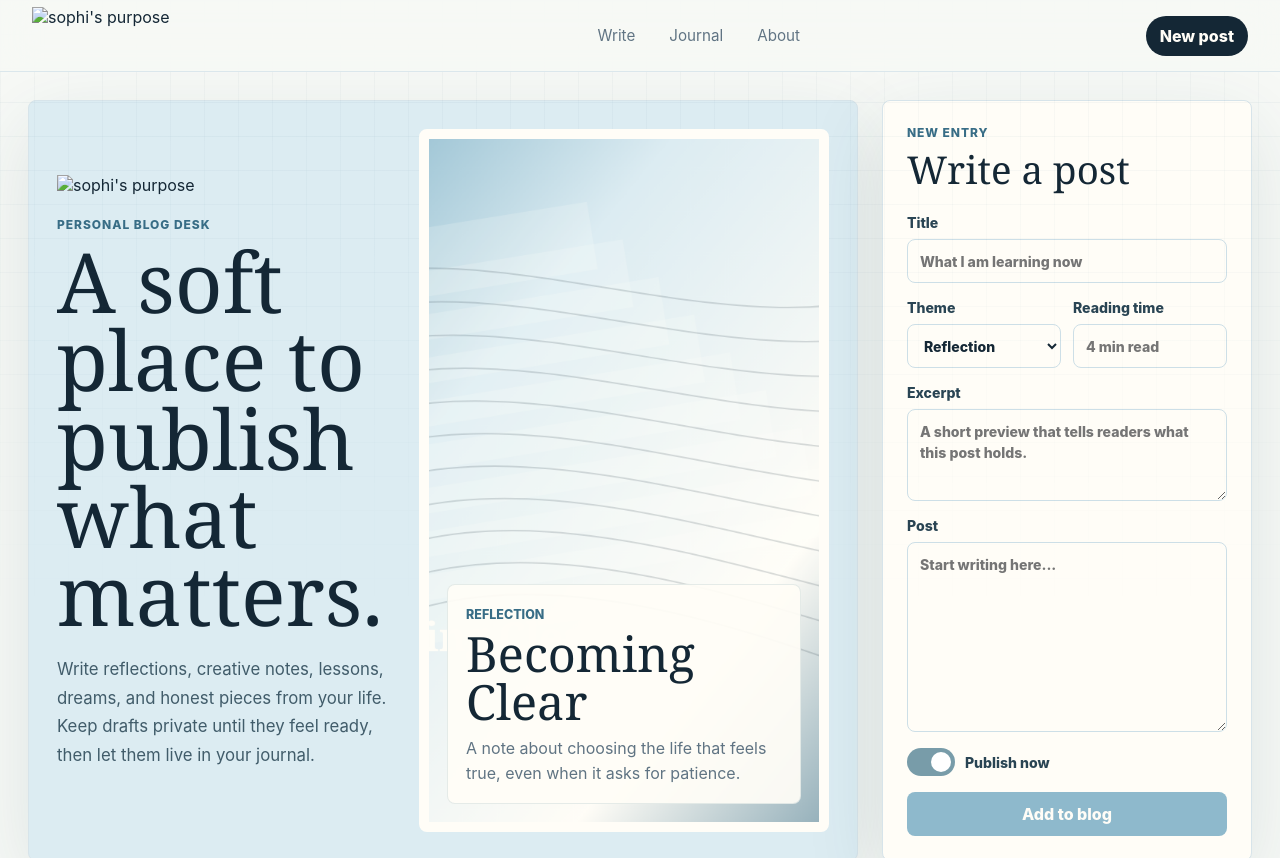
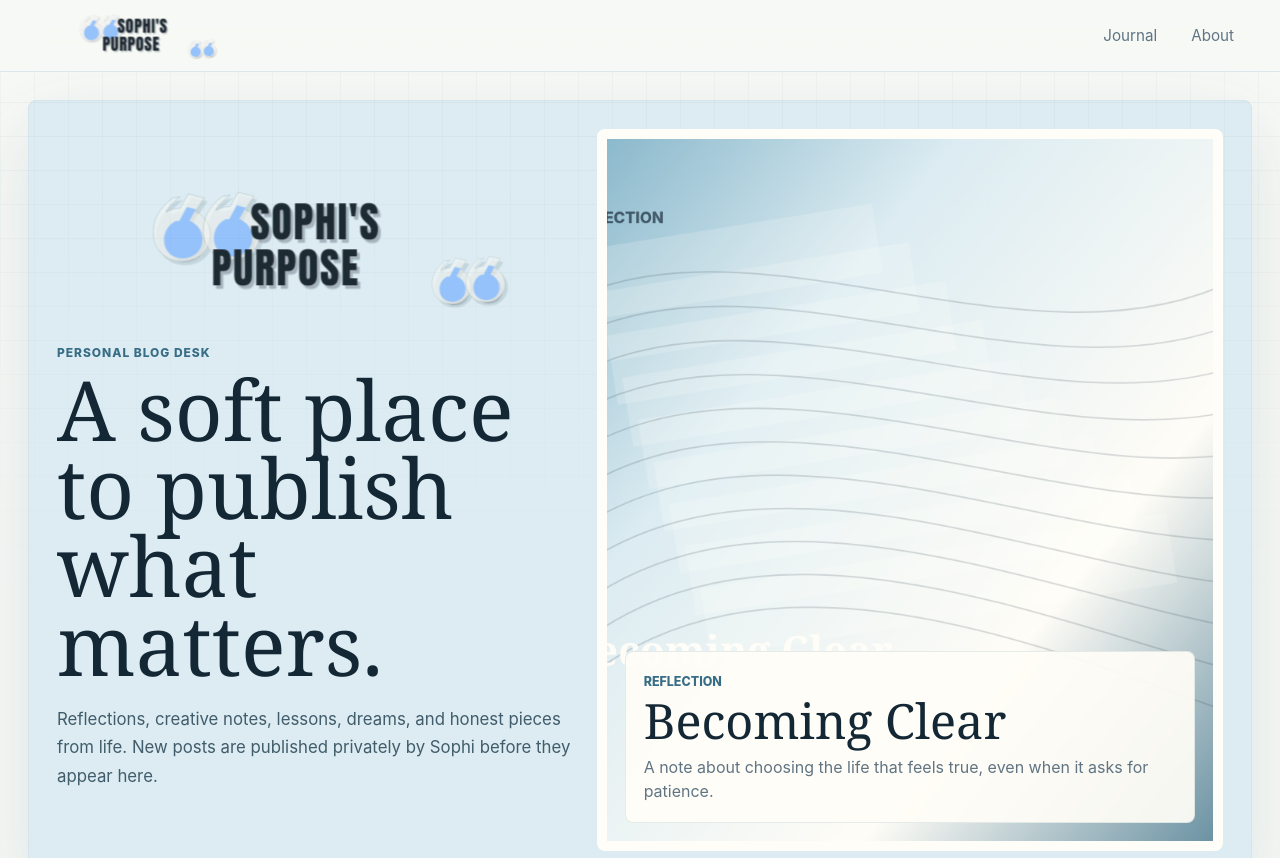
Before and after one commit to smvverli-source/sophis-purpose, a plain HTML site: page index.html in a window 1280 px wide. Shown: the top 858 px of the page. Drawn offline with Linux system fonts and the light colour scheme.

Commit message:
Add files via upload

```diff
--- a/index.html
+++ b/index.html
@@ -14,28 +14,63 @@
     <link rel="stylesheet" href="styles.css" />
   </head>
   <body>
+    <svg class="logo-sprite" aria-hidden="true" focusable="false">
+      <symbol id="sophis-purpose-logo" viewBox="0 0 1280 520">
+        <defs>
+          <filter id="softShadow" x="-10%" y="-10%" width="120%" height="130%">
+            <feDropShadow dx="10" dy="12" stdDeviation="0" flood-color="#142735" flood-opacity="0.28" />
+          </filter>
+          <pattern id="paperGrid" width="8" height="8" patternUnits="userSpaceOnUse">
+            <path d="M0 0H8M0 0V8" fill="none" stroke="#142735" stroke-width="0.5" opacity="0.22" />
+          </pattern>
+        </defs>
+        <g filter="url(#softShadow)">
+          <g transform="translate(56 78) rotate(-2)">
+            <path d="M95 12C45 45 22 88 23 136c1 56 43 97 101 97 54 0 96-40 96-92 0-35-19-64-49-80l32-45-55-16-29 49c-17-1-34 2-50 11 10-19 27-36 51-51L95 12Z" fill="#fffdf7" stroke="#142735" stroke-width="1" opacity="0.42" />
+            <path d="M95 12C45 45 22 88 23 136c1 56 43 97 101 97 54 0 96-40 96-92 0-35-19-64-49-80l32-45-55-16-29 49c-17-1-34 2-50 11 10-19 27-36 51-51L95 12Z" fill="url(#paperGrid)" opacity="0.5" />
+            <path d="M101 92c-26 13-42 37-42 68 0 36 28 62 66 62 38 0 67-27 67-64 0-31-16-53-43-65l24-39-31-9-28 48c-4-1-8-1-13-1Z" fill="#95c2fa" />
+            <path d="M268 12c-50 33-73 76-72 124 1 56 43 97 101 97 54 0 96-40 96-92 0-35-19-64-49-80l32-45-55-16-29 49c-17-1-34 2-50 11 10-19 27-36 51-51L268 12Z" fill="#fffdf7" stroke="#142735" stroke-width="1" opacity="0.42" />
+            <path d="M268 12c-50 33-73 76-72 124 1 56 43 97 101 97 54 0 96-40 96-92 0-35-19-64-49-80l32-45-55-16-29 49c-17-1-34 2-50 11 10-19 27-36 51-51L268 12Z" fill="url(#paperGrid)" opacity="0.5" />
+            <path d="M274 92c-26 13-42 37-42 68 0 36 28 62 66 62 38 0 67-27 67-64 0-31-16-53-43-65l24-39-31-9-28 48c-4-1-8-1-13-1Z" fill="#95c2fa" />
+          </g>
+          <text x="420" y="230" fill="#1f2932" font-family="Impact, Haettenschweiler, 'Arial Black', sans-serif" font-size="145" letter-spacing="6">SOPHI'S</text>
+          <text x="286" y="390" fill="#1f2932" font-family="Impact, Haettenschweiler, 'Arial Black', sans-serif" font-size="145" letter-spacing="6">PURPOSE</text>
+          <g transform="translate(1030 300) rotate(-3) scale(.68)">
+            <path d="M95 12C45 45 22 88 23 136c1 56 43 97 101 97 54 0 96-40 96-92 0-35-19-64-49-80l32-45-55-16-29 49c-17-1-34 2-50 11 10-19 27-36 51-51L95 12Z" fill="#fffdf7" stroke="#142735" stroke-width="1" opacity="0.42" />
+            <path d="M95 12C45 45 22 88 23 136c1 56 43 97 101 97 54 0 96-40 96-92 0-35-19-64-49-80l32-45-55-16-29 49c-17-1-34 2-50 11 10-19 27-36 51-51L95 12Z" fill="url(#paperGrid)" opacity="0.5" />
+            <path d="M101 92c-26 13-42 37-42 68 0 36 28 62 66 62 38 0 67-27 67-64 0-31-16-53-43-65l24-39-31-9-28 48c-4-1-8-1-13-1Z" fill="#95c2fa" />
+            <path d="M268 12c-50 33-73 76-72 124 1 56 43 97 101 97 54 0 96-40 96-92 0-35-19-64-49-80l32-45-55-16-29 49c-17-1-34 2-50 11 10-19 27-36 51-51L268 12Z" fill="#fffdf7" stroke="#142735" stroke-width="1" opacity="0.42" />
+            <path d="M268 12c-50 33-73 76-72 124 1 56 43 97 101 97 54 0 96-40 96-92 0-35-19-64-49-80l32-45-55-16-29 49c-17-1-34 2-50 11 10-19 27-36 51-51L268 12Z" fill="url(#paperGrid)" opacity="0.5" />
+            <path d="M274 92c-26 13-42 37-42 68 0 36 28 62 66 62 38 0 67-27 67-64 0-31-16-53-43-65l24-39-31-9-28 48c-4-1-8-1-13-1Z" fill="#95c2fa" />
+          </g>
+        </g>
+      </symbol>
+    </svg>
+
     <header class="topbar">
       <a class="brand" href="#studio" aria-label="sophi's purpose home">
-        <img class="brand-logo" src="assets/sophis-purpose-logo.svg" alt="sophi's purpose" />
+        <svg class="brand-logo" role="img" aria-label="sophi's purpose">
+          <use href="#sophis-purpose-logo"></use>
+        </svg>
       </a>
       <nav class="nav-links" aria-label="Primary navigation">
-        <a href="#studio">Write</a>
         <a href="#journal">Journal</a>
         <a href="#about">About</a>
       </nav>
-      <a class="nav-button" href="#compose">New post</a>
     </header>
 
     <main>
       <section class="workspace" id="studio" aria-labelledby="workspace-title">
         <div class="feature-panel">
           <div class="feature-copy">
-            <img class="hero-logo" src="assets/sophis-purpose-logo.svg" alt="sophi's purpose" />
+            <svg class="hero-logo" role="img" aria-label="sophi's purpose">
+              <use href="#sophis-purpose-logo"></use>
+            </svg>
             <p class="eyebrow">Personal blog desk</p>
             <h1 id="workspace-title">A soft place to publish what matters.</h1>
             <p>
-              Write reflections, creative notes, lessons, dreams, and honest pieces from your life.
-              Keep drafts private until they feel ready, then let them live in your journal.
+              Reflections, creative notes, lessons, dreams, and honest pieces from life.
+              New posts are published privately by Sophi before they appear here.
             </p>
           </div>
 
@@ -50,66 +85,6 @@
             </div>
           </article>
         </div>
-
-        <aside class="compose-panel" id="compose" aria-labelledby="compose-title">
-          <div class="panel-heading">
-            <p class="eyebrow">New entry</p>
-            <h2 id="compose-title">Write a post</h2>
-          </div>
-
-          <form id="postForm">
-            <label>
-              Title
-              <input id="postTitle" type="text" name="title" placeholder="What I am learning now" required />
-            </label>
-
-            <div class="form-grid">
-              <label>
-                Theme
-                <select id="postTheme" name="theme">
-                  <option>Reflection</option>
-                  <option>Creativity</option>
-                  <option>Growth</option>
-                  <option>Life</option>
-                  <option>Notes</option>
-                </select>
-              </label>
-              <label>
-                Reading time
-                <input id="postReadTime" type="text" name="readTime" placeholder="4 min read" />
-              </label>
-            </div>
-
-            <label>
-              Excerpt
-              <textarea
-                id="postExcerpt"
-                name="excerpt"
-                rows="3"
-                placeholder="A short preview that tells readers what this post holds."
-              ></textarea>
-            </label>
-
-            <label>
-              Post
-              <textarea
-                id="postBody"
-                name="body"
-                rows="8"
-                placeholder="Start writing here..."
-                required
-              ></textarea>
-            </label>
-
-            <label class="switch-line">
-              <input id="postPublished" type="checkbox" checked />
-              <span class="switch"></span>
-              <span>Publish now</span>
-            </label>
-
-            <button class="primary-action" type="submit">Add to blog</button>
-          </form>
-        </aside>
       </section>
 
       <section class="journal-section" id="journal" aria-labelledby="journal-title">
@@ -140,8 +115,8 @@
           <h2 id="about-title">sophi's purpose is a home for meaning in progress.</h2>
         </div>
         <p>
-          Use this space for essays, journal entries, creative updates, or quiet thoughts. Every
-          post you add is saved in this browser, so you can keep shaping the blog as your voice grows.
+          Use this space for essays, journal entries, creative updates, or quiet thoughts. This is
+          a public reading room; publishing stays private behind the scenes.
         </p>
       </section>
     </main>
--- a/script.js
+++ b/script.js
@@ -278,6 +278,7 @@ function escapeHtml(value) {
     .replaceAll("'", "&#039;");
 }
 
+if (form) {
   form.addEventListener("submit", (event) => {
     event.preventDefault();
 
@@ -310,6 +311,7 @@ form.addEventListener("submit", (event) => {
     renderPosts();
     drawHero();
   });
+}
 
 filterButtons.forEach((button) => {
   button.addEventListener("click", () => {
--- a/styles.css
+++ b/styles.css
@@ -56,6 +56,13 @@ a {
 a {
   color: inherit;
   text-decoration: none;
+}
+
+.logo-sprite {
+  position: absolute;
+  width: 0;
+  height: 0;
+  overflow: hidden;
 }
 
 .topbar {
@@ -131,7 +138,7 @@ main {
 .workspace {
   min-height: calc(100vh - 100px);
   display: grid;
-  grid-template-columns: minmax(0, 1.48fr) minmax(340px, 0.66fr);
+  grid-template-columns: 1fr;
   gap: 24px;
   align-items: stretch;
 }
```
Also changed, not shown: 1 other file. Lines whose indentation alone changed are shown as unchanged.
